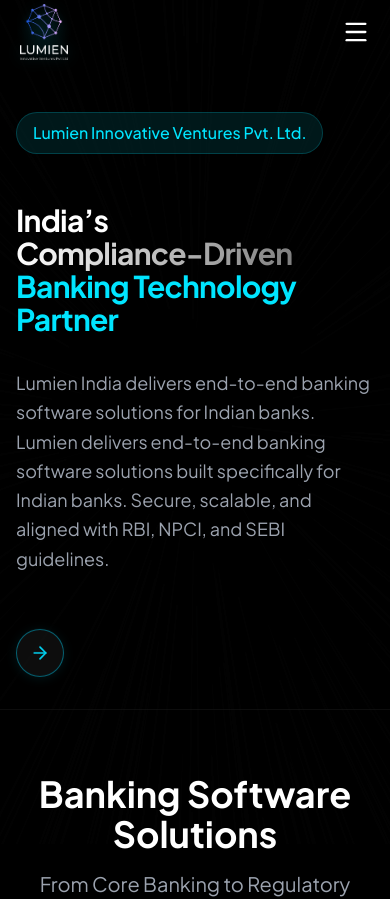
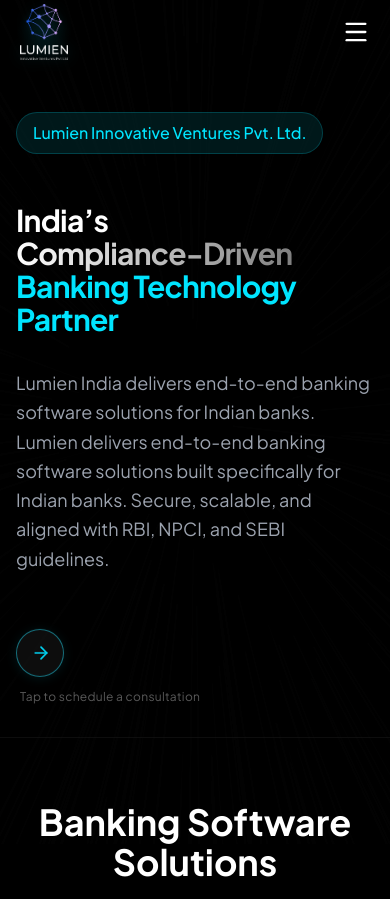
Before and after one commit to Niv097/LUMIEN, a Next.js app: page / in a window 390 px wide. Shown: the top 899 px of the page. Built offline with nearby package versions, Linux system fonts and the light colour scheme.

Commit message:
updated Home Page

```diff
--- a/src/app/careers/CareersClient.tsx
+++ b/src/app/careers/CareersClient.tsx
@@ -56,6 +56,7 @@ export default function CareersClient({ data }: { data: CareersData | null }) {
     const [submitted, setSubmitted] = useState(false);
     const [submitError, setSubmitError] = useState("");
     const [isSubmitting, setIsSubmitting] = useState(false);
+    const [nameError, setNameError] = useState(false);
 
     const handleApplyClick = (positionTitle: string) => {
         setSelectedPosition(positionTitle);
@@ -221,10 +222,26 @@ export default function CareersClient({ data }: { data: CareersData | null }) {
                                     <input
                                         type="text"
                                         required
-                                        className="w-full h-12 bg-white/5 border border-white/10 rounded-lg px-4 text-white focus:outline-none focus:border-primary"
+                                        placeholder="Jane Doe"
+                                        className={`w-full h-12 bg-white/5 border rounded-lg px-4 text-white focus:outline-none focus:border-primary placeholder:text-white/20 transition-colors ${
+                                            nameError ? 'border-red-500/60' : 'border-white/10'
+                                        }`}
                                         value={formData.fullName}
-                                        onChange={(e) => setFormData({ ...formData, fullName: e.target.value })}
+                                        onKeyDown={(e) => {
+                                            if (/[0-9]/.test(e.key)) {
+                                                e.preventDefault();
+                                                setNameError(true);
+                                                setTimeout(() => setNameError(false), 2000);
+                                            }
+                                        }}
+                                        onChange={(e) => {
+                                            const filtered = e.target.value.replace(/[^a-zA-Z\s\-']/g, '');
+                                            setFormData({ ...formData, fullName: filtered });
+                                        }}
                                     />
+                                    {nameError && (
+                                        <p className="text-xs text-red-400/80 mt-0.5 ml-1">Numbers are not allowed in the name</p>
+                                    )}
                                 </div>
                                 <div>
                                     <label className="block text-sm font-medium text-white mb-2">Email</label>
--- a/src/app/page.tsx
+++ b/src/app/page.tsx
@@ -2,7 +2,7 @@
 
 import Image from "next/image";
 import Link from "next/link";
-import { motion } from "framer-motion";
+import { motion, useAnimate, AnimatePresence } from "framer-motion";
 import { useState, useCallback } from "react";
 import { ArrowRight, CheckCircle, Code2, Shield, Zap } from "lucide-react";
 import { Button } from "@/components/ui/button";
@@ -40,18 +40,38 @@ const itemVariants = {
 
 export default function Home() {
   const { openConnectModal } = useModal();
-  const [tapped, setTapped] = useState(false);
+  const [pillScope, animatePill] = useAnimate();
+  const [arrowScope, animateArrow] = useAnimate();
+  const [busy, setBusy] = useState(false);
 
-  const handleMobileTap = useCallback(() => {
-    if (tapped) return;
-    setTapped(true);
-    // After arrow shoots + fades (480ms), open modal
-    setTimeout(() => {
-      openConnectModal();
-      // Reset state after modal opens so button works again next time
-      setTimeout(() => setTapped(false), 600);
-    }, 480);
-  }, [tapped, openConnectModal]);
+  const handleMobileTap = useCallback(async () => {
+    if (busy) return;
+    setBusy(true);
+    // 1. Tactile press
+    await animatePill(pillScope.current, { scale: 0.92 }, { duration: 0.08 });
+    // 2. Expand pill to show label
+    await animatePill(pillScope.current,
+      { scale: 1, width: "220px", borderColor: "rgba(34,211,238,0.7)",
+        background: "linear-gradient(90deg,rgba(34,211,238,0.20) 0%,rgba(99,102,241,0.20) 100%)" },
+      { duration: 0.32, ease: [0.16, 1, 0.3, 1] }
+    );
+    // 3. Arrow shoots right
+    await animateArrow(arrowScope.current,
+      { x: [0, 10, 90], opacity: [1, 1, 0] },
+      { duration: 0.36, ease: [0.4, 0, 0.2, 1] }
+    );
+    // 4. Whole pill fades out
+    await animatePill(pillScope.current, { opacity: 0, y: -6 }, { duration: 0.2 });
+    // 5. Open modal
+    openConnectModal();
+    // 6. Reset for next time
+    animatePill(pillScope.current,
+      { opacity: 1, y: 0, scale: 1, width: "48px", borderColor: "rgba(34,211,238,0.5)", background: "rgba(255,255,255,0.05)" },
+      { duration: 0 }
+    );
+    animateArrow(arrowScope.current, { x: 0, opacity: 1 }, { duration: 0 });
+    setBusy(false);
+  }, [busy, openConnectModal, animatePill, animateArrow, pillScope, arrowScope]);
 
   return (
     <div className="flex flex-col min-h-screen">
@@ -98,40 +118,60 @@ export default function Home() {
               </motion.div>
 
               <motion.div variants={itemVariants} className="mt-6">
-                {/* Keyframes: float (shared), shoot+fade (mobile tap) */}
-                <style>{`
-                  @keyframes hero-float {
-                    0%,100% { transform: translateY(0); }
-                    50%      { transform: translateY(-4px); }
-                  }
-                  @keyframes arrow-shoot {
-                    0%   { transform: translateX(0);    opacity: 1; }
-                    60%  { transform: translateX(48px); opacity: 1; }
-                    100% { transform: translateX(72px); opacity: 0; }
-                  }
-                  .arrow-shoot-animate {
-                    animation: arrow-shoot 0.45s cubic-bezier(0.4,0,0.2,1) forwards !important;
-                  }
-                `}</style>
+                <style>{`@keyframes hero-float{0%,100%{transform:translateY(0)}50%{transform:translateY(-4px)}}`}</style>
 
-                {/* ── MOBILE ONLY: tap → shoot → modal ── */}
-                <button
-                  onClick={handleMobileTap}
-                  aria-label="Schedule a Consultation"
-                  className="md:hidden flex items-center justify-center
-                    w-12 h-12 rounded-full cursor-pointer
-                    border border-cyan-500/50
-                    bg-white/5 backdrop-blur-sm
-                    shadow-[0_2px_12px_rgba(34,211,238,0.10)]
-                    focus:outline-none focus:ring-2 focus:ring-cyan-500/40
-                    active:scale-95 transition-transform duration-100"
-                  style={{ animation: tapped ? "none" : "hero-float 3.5s ease-in-out infinite" }}
-                >
-                  <ArrowRight
-                    className={`h-5 w-5 text-cyan-400${tapped ? " arrow-shoot-animate" : ""}`}
-                    strokeWidth={2}
-                  />
-                </button>
+                {/* ── MOBILE ONLY: Framer Motion tap sequence ── */}
+                <div className="md:hidden flex flex-col items-start gap-3">
+                  <motion.button
+                    ref={pillScope}
+                    onClick={handleMobileTap}
+                    aria-label="Schedule a Consultation"
+                    style={{
+                      animation: busy ? "none" : "hero-float 3.5s ease-in-out infinite",
+                      width: 48, height: 48,
+                      borderRadius: 9999,
+                      border: "1px solid rgba(34,211,238,0.5)",
+                      background: "rgba(255,255,255,0.05)",
+                      backdropFilter: "blur(8px)",
+                      boxShadow: "0 2px 12px rgba(34,211,238,0.10)",
+                      display: "flex", alignItems: "center",
+                      overflow: "hidden", cursor: "pointer",
+                      outline: "none",
+                    }}
+                  >
+                    {/* Arrow icon — animated separately */}
+                    <span
+                      ref={arrowScope}
+                      style={{
+                        flexShrink: 0, display: "flex",
+                        alignItems: "center", justifyContent: "center",
+                        width: 48, minWidth: 48,
+                      }}
+                    >
+                      <ArrowRight className="h-5 w-5 text-cyan-400" strokeWidth={2} />
+                    </span>
+                    {/* Label that appears as pill expands */}
+                    <span
+                      style={{
+                        whiteSpace: "nowrap", fontSize: 13,
+                        fontWeight: 500, color: "rgba(255,255,255,0.88)",
+                        paddingRight: 18,
+                      }}
+                    >
+                      Schedule a Consultation
+                    </span>
+                  </motion.button>
+
+                  {/* Hint text beneath */}
+                  <motion.span
+                    initial={{ opacity: 0 }}
+                    animate={{ opacity: 1 }}
+                    transition={{ delay: 1.2, duration: 0.6 }}
+                    className="text-xs text-white/35 tracking-wide pl-1 select-none"
+                  >
+                    Tap to schedule a consultation
+                  </motion.span>
+                </div>
 
                 {/* ── DESKTOP ONLY: hover expand ── */}
                 <button
--- a/src/components/ui/connect-modal.tsx
+++ b/src/components/ui/connect-modal.tsx
@@ -13,7 +13,9 @@ export function ConnectModal() {
     const [isSubmitting, setIsSubmitting] = useState(false);
     const [isSubmitted, setIsSubmitted] = useState(false);
     const [fullName, setFullName] = useState("");
+    const [nameError, setNameError] = useState(false);
     const [email, setEmail] = useState("");
+    const [emailError, setEmailError] = useState(false);
     const [mobileNumber, setMobileNumber] = useState("");
     const [message, setMessage] = useState("");
 
@@ -47,6 +49,8 @@ export function ConnectModal() {
                 setEmail("");
                 setMobileNumber("");
                 setMessage("");
+                setNameError(false);
+                setEmailError(false);
                 closeConnectModal();
             }, 1500);
         }
@@ -55,23 +59,35 @@ export function ConnectModal() {
     return (
         <AnimatePresence>
             {isConnectModalOpen && (
-                <div className="fixed inset-0 z-[100] flex items-center justify-center p-4 md:p-6 overflow-y-auto">
+                <div className="fixed inset-0 z-[100] flex items-end md:items-center justify-center md:p-6">
                     {/* Backdrop */}
                     <motion.div
                         initial={{ opacity: 0 }}
                         animate={{ opacity: 1 }}
                         exit={{ opacity: 0 }}
+                        transition={{ duration: 0.2 }}
                         onClick={closeConnectModal}
                         className="fixed inset-0 bg-black/80 backdrop-blur-sm"
                     />
 
-                    {/* Modal Content */}
+                    {/* Modal Content — slides up on mobile, scales in on desktop */}
                     <motion.div
-                        initial={{ opacity: 0, scale: 0.9, y: 20 }}
-                        animate={{ opacity: 1, scale: 1, y: 0 }}
-                        exit={{ opacity: 0, scale: 0.9, y: 20 }}
-                        className="relative w-full max-w-lg bg-black/90 border border-white/10 rounded-2xl shadow-2xl overflow-hidden z-10"
+                        initial={{ opacity: 0, y: "100%" }}
+                        animate={{ opacity: 1, y: 0 }}
+                        exit={{ opacity: 0, y: "100%" }}
+                        transition={{ type: "spring", damping: 28, stiffness: 280 }}
+                        className="relative w-full md:max-w-lg bg-black/95 md:bg-black/90
+                            border-t md:border border-white/10
+                            rounded-t-2xl md:rounded-2xl
+                            shadow-2xl z-10
+                            flex flex-col
+                            max-h-[90dvh] md:max-h-[90vh] overflow-hidden"
                     >
+                        {/* Mobile drag handle */}
+                        <div className="md:hidden flex justify-center pt-3 pb-1">
+                            <div className="w-10 h-1 rounded-full bg-white/20" />
+                        </div>
+
                         {/* Header */}
                         <div className="flex items-center justify-between p-6 border-b border-white/5 bg-white/5">
                             <h2 className="text-2xl font-bold text-white tracking-tight">{connectModalContent.title}</h2>
@@ -84,10 +100,10 @@ export function ConnectModal() {
                         </div>
 
                         {/* Content */}
-                        <div className="p-8">
+                        <div className="p-5 md:p-8 overflow-y-auto flex-1">
                             {!isSubmitted ? (
                                 <form onSubmit={handleSubmit} className="space-y-6">
-                                    <div className="space-y-2">
+                                    <div className="space-y-1">
                                         <label htmlFor="name" className="text-sm font-medium text-white/70 ml-1">Full Name</label>
                                         <input
                                             required
@@ -95,12 +111,30 @@ export function ConnectModal() {
                                             id="name"
                                             placeholder="Jane Doe"
                                             value={fullName}
-                                            onChange={(e) => setFullName(e.target.value)}
-                                            className="w-full h-12 bg-white/5 border border-white/10 rounded-xl px-4 text-white focus:outline-none focus:ring-2 focus:ring-primary/50 transition-all placeholder:text-white/20"
+                                            onKeyDown={(e) => {
+                                                if (/[0-9]/.test(e.key)) {
+                                                    e.preventDefault();
+                                                    setNameError(true);
+                                                    setTimeout(() => setNameError(false), 2000);
+                                                }
+                                            }}
+                                            onChange={(e) => {
+                                                // Allow only letters, spaces, hyphens, apostrophes
+                                                const filtered = e.target.value.replace(/[^a-zA-Z\s\-']/g, "");
+                                                setFullName(filtered);
+                                            }}
+                                            className={`w-full h-12 bg-white/5 border rounded-xl px-4 text-white focus:outline-none focus:ring-2 transition-all placeholder:text-white/20 ${
+                                                nameError
+                                                    ? "border-red-500/60 focus:ring-red-500/30"
+                                                    : "border-white/10 focus:ring-primary/50"
+                                            }`}
                                         />
+                                        {nameError && (
+                                            <p className="text-xs text-red-400/80 ml-1 mt-0.5">Numbers are not allowed in the name</p>
+                                        )}
                                     </div>
 
-                                    <div className="space-y-2">
+                                    <div className="space-y-1">
                                         <label htmlFor="email" className="text-sm font-medium text-white/70 ml-1">Email Address</label>
                                         <input
                                             required
@@ -108,9 +142,25 @@ export function ConnectModal() {
                                             id="email"
                                             placeholder="jane@company.com"
                                             value={email}
-                                            onChange={(e) => setEmail(e.target.value)}
-                                            className="w-full h-12 bg-white/5 border border-white/10 rounded-xl px-4 text-white focus:outline-none focus:ring-2 focus:ring-primary/50 transition-all placeholder:text-white/20"
+                                            onChange={(e) => {
+                                                // Strip characters that cannot appear in a valid email
+                                                const filtered = e.target.value.replace(/[^a-zA-Z0-9._%+\-@]/g, "");
+                                                const hasInvalid = e.target.value !== filtered;
+                                                if (hasInvalid) {
+                                                    setEmailError(true);
+                                                    setTimeout(() => setEmailError(false), 2000);
+                                                }
+                                                setEmail(filtered);
+                                            }}
+                                            className={`w-full h-12 bg-white/5 border rounded-xl px-4 text-white focus:outline-none focus:ring-2 transition-all placeholder:text-white/20 ${
+                                                emailError
+                                                    ? "border-red-500/60 focus:ring-red-500/30"
+                                                    : "border-white/10 focus:ring-primary/50"
+                                            }`}
                                         />
+                                        {emailError && (
+                                            <p className="text-xs text-red-400/80 ml-1 mt-0.5">Only valid email characters are allowed</p>
+                                        )}
                                     </div>
 
                                     <div className="space-y-2">
```
